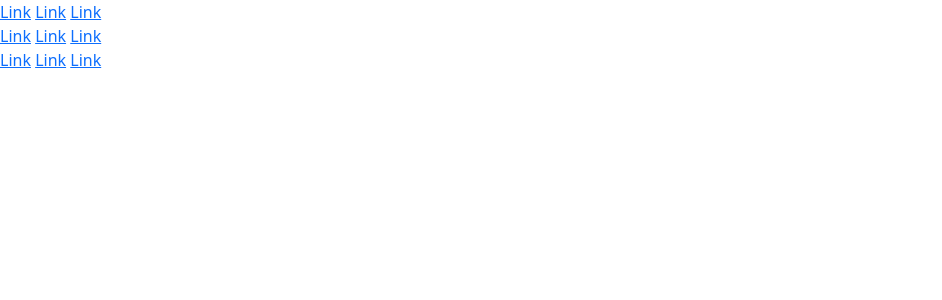
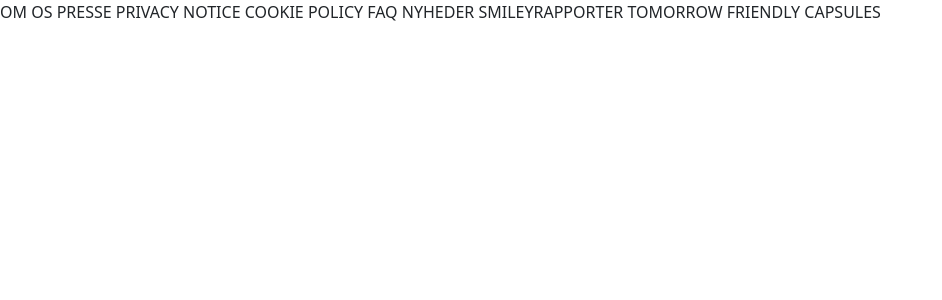
Before and after one commit to Mari400m/EspressoHouse22, a PHP site: page / in a window 1280 px wide. Shown: the top 300 px of the page, without its empty margins (0-942 px from the left). Run offline with PHP 8.4, Linux system fonts and the light colour scheme; style sheets or scripts are compiled from the project's sources; some libraries are stand-ins or nearby versions.

Commit message:
slettet test footer added ny footer

```diff
--- a/includes/footer.php
+++ b/includes/footer.php
@@ -1,17 +1,15 @@
-<div class="footer">
-    <div>
-        <a href="#">Link</a>
-        <a href="#">Link</a>
-        <a href="#">Link</a>
+<footer class="footer">
+    <div class="wrapper">
+        <nav class="secondary-navigation">
+            <span>OM OS</span>
+            <span>PRESSE</span>
+            <span>PRIVACY NOTICE</span>
+            <span>COOKIE POLICY </span>
+            <span>FAQ</span>
+            <span>NYHEDER</span>
+            <span>SMILEYRAPPORTER</span>
+            <span>TOMORROW FRIENDLY</span>
+            <span>CAPSULES</span>
+        </nav>
     </div>
-    <div>
-        <a href="#">Link</a>
-        <a href="#">Link</a>
-        <a href="#">Link</a>
-    </div>
-    <div>
-        <a href="#">Link</a>
-        <a href="#">Link</a>
-        <a href="#">Link</a>
-    </div>
-</div>
+</footer>
```
